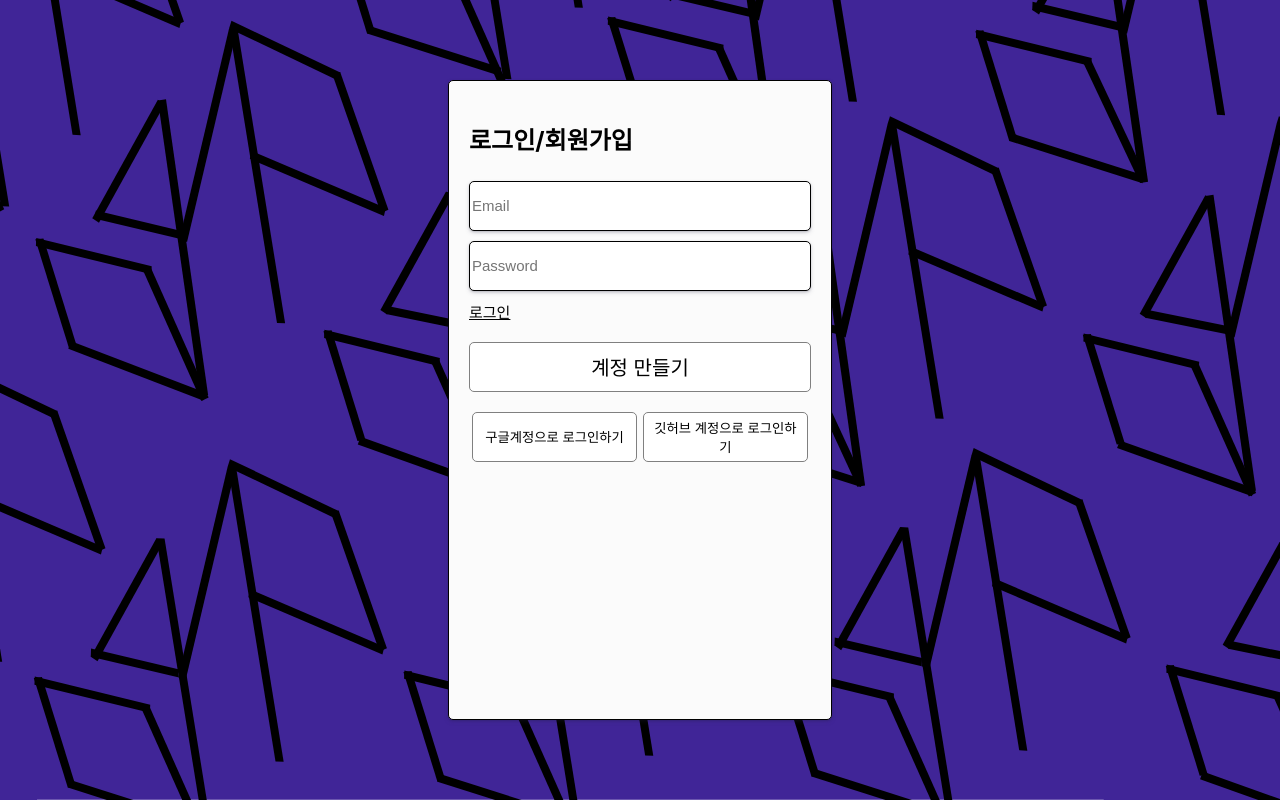
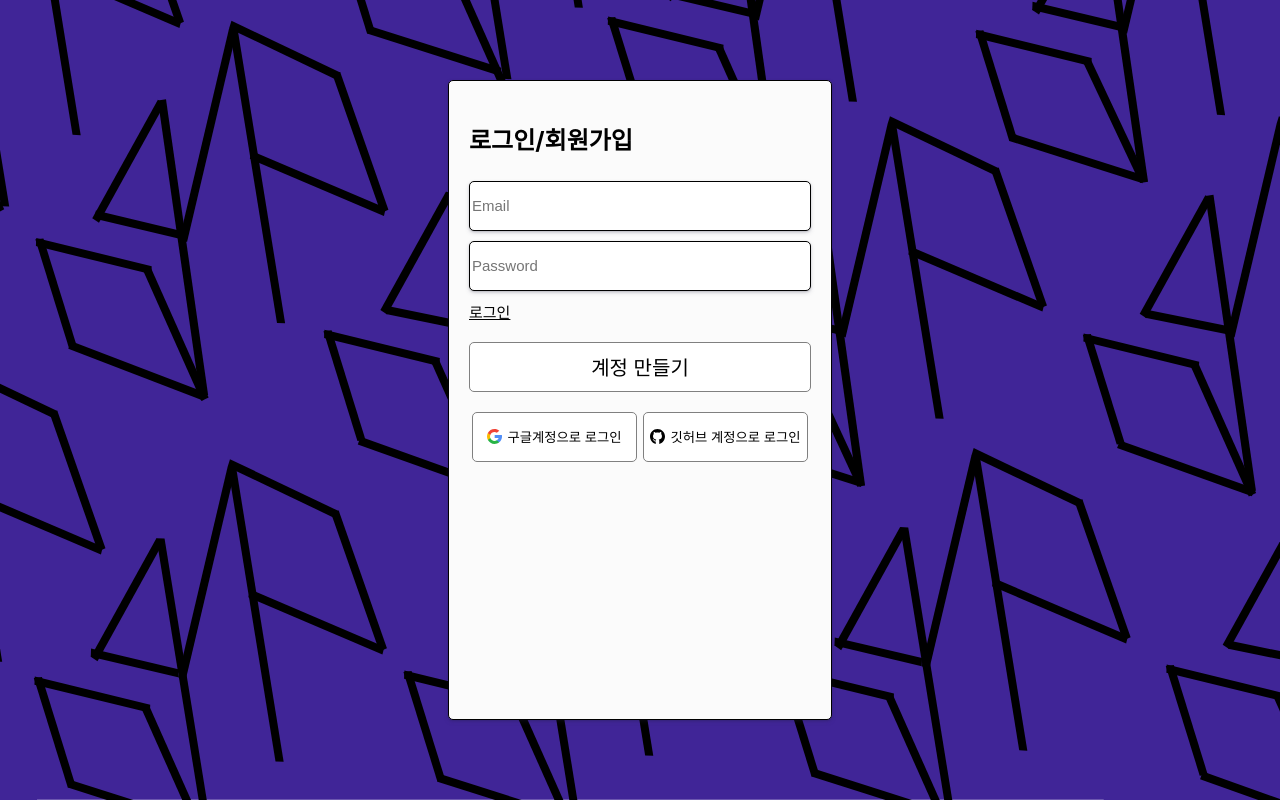
Before and after one commit to ldh3907/study-react-nomadcoder-twitter-clone-coding, a React (Create React App) app: page /#/ in a window 1280 px wide. Built offline with nearby package versions, Linux system fonts and the light colour scheme; no server answers.

Commit message:
add : AuthGoogle, AuthGithub imgs update : Auth, Tweet, TweetFactory
auth부분 css 완성, tweet 이름 기능 구현

```diff
--- a/src/components/Tweet.js
+++ b/src/components/Tweet.js
@@ -48,6 +48,11 @@ const Tweet = ({ tweetObj, isOwner }) => {
       ) : (
         <>
           {" "}
+          {tweetObj.name !== null ? (
+            <h4>{tweetObj.name}</h4>
+          ) : (
+            <h4>이름없음</h4>
+          )}
           <h4>{tweetObj.text}</h4>
           {tweetObj.attachmentUrl && (
             <img src={tweetObj.attachmentUrl} width="50px" height="50px" />
--- a/src/components/TweetFactory.js
+++ b/src/components/TweetFactory.js
@@ -20,6 +20,7 @@ const TweetFactory = ({ userObj }) => {
       text: tweet,
       createdAt: Date.now(),
       creatorId: userObj.uid,
+      name: userObj.displayName,
       attachmentUrl,
     };
     await dbService.collection("tweets").add(tweetObj);
--- a/src/routes/Auth.css
+++ b/src/routes/Auth.css
@@ -34,4 +34,12 @@
   border: 1px solid grey;
   background-color: white;
   cursor: pointer;
+  display: flex;
+  align-items: center;
+  justify-content: center;
 }
+
+#auth-auth-img {
+  width: 10%;
+  margin-right: 5px;
+}
--- a/src/routes/Auth.js
+++ b/src/routes/Auth.js
@@ -1,5 +1,7 @@
 import AuthForm from "components/AuthForm";
 import { authService, firebaseInstance } from "MyBase";
+import AuthGoogle from "../img/AuthGoogle.svg";
+import AuthGithub from "../img/AuthGithub.svg";
 import "./Auth.css";
 
 const Auth = () => {
@@ -23,10 +25,12 @@ const Auth = () => {
         <AuthForm />
         <div className="auth-auth-wrap">
           <button id="auth-auth" onClick={onSocialClick} name="google">
-            구글계정으로 로그인하기
+            <img id="auth-auth-img" src={AuthGoogle} />
+            구글계정으로 로그인
           </button>
           <button id="auth-auth" onClick={onSocialClick} name="github">
-            깃허브 계정으로 로그인하기
+            <img id="auth-auth-img" src={AuthGithub} />
+            깃허브 계정으로 로그인
           </button>
         </div>
       </div>
```
Also changed, not shown: src/img/AuthGithub.svg (added), src/img/AuthGoogle.svg (added).
